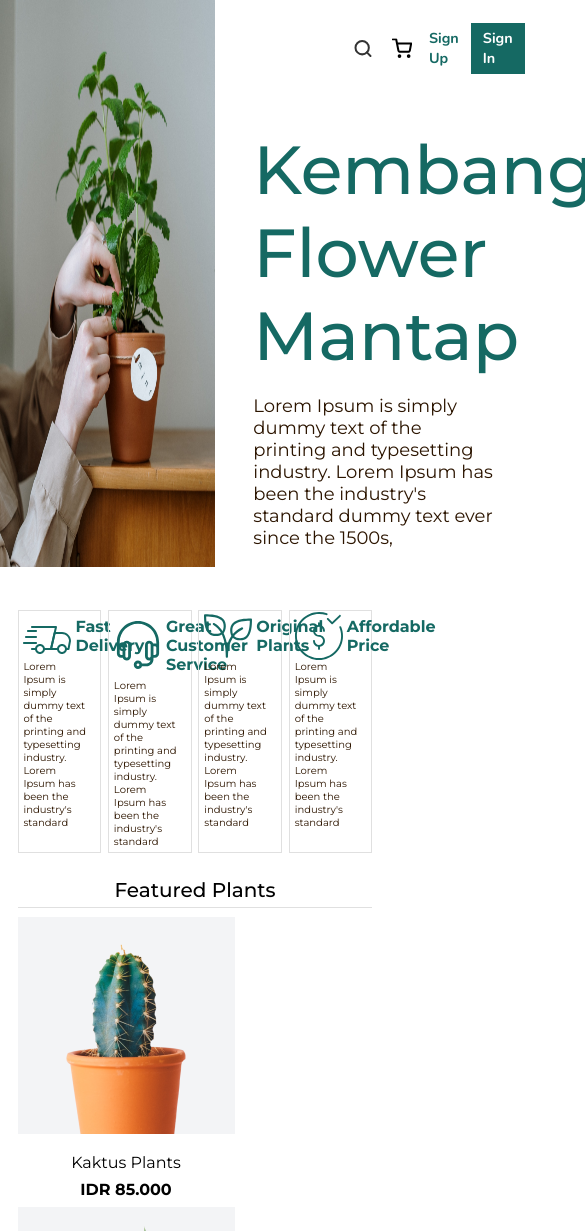
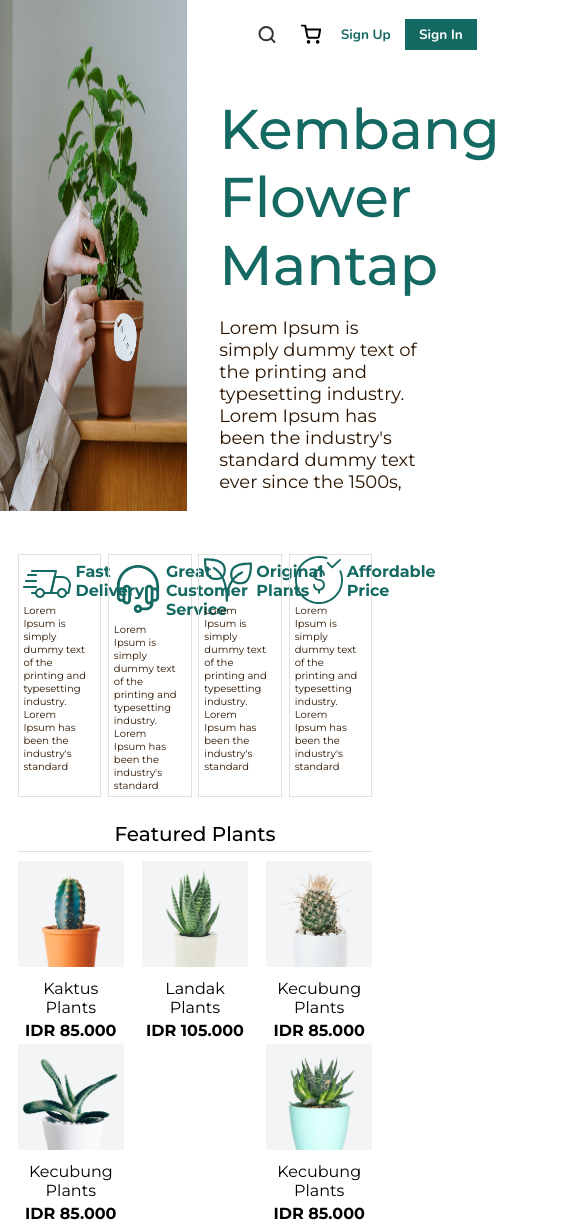
Before and after one commit to m808m/web-programming_task2_variant4, a plain HTML site: page index.html in a window 390 px wide. Shown: the top 1231 px of the page, 585 px wide, since content can reach past the window. Drawn offline with nearby package versions, Linux system fonts and the light colour scheme.

Commit message:
Added Feachers

```diff
--- a/css/style.css
+++ b/css/style.css
@@ -36,6 +36,7 @@ body{
     font-family: 'Nunito', sans-serif;
     border: 1px solid #ffffff;
 
+    white-space: nowrap;
 }
 
 .green_but{
@@ -47,6 +48,8 @@ body{
     font-size: 90%;
     font-family: 'Nunito', sans-serif;
     border: 1px solid #156963;
+
+    white-space: nowrap;
 }
 
 .green_but:hover{
@@ -143,7 +146,9 @@ body{
 
 .products__item img{
     width: 100%;
+    height: auto;
 }
+
 
 .products__item h3{
     font-family: 'Montserrat', sans-serif;
@@ -312,13 +317,71 @@ body{
 }
 
 
-
 .footer__email a{
     border-radius: 2px;
     font-family: 'Raleway', sans-serif;
     font-weight: 500;
     font-size: 8px;
     backdrop-filter: blur(5px);
-
     text-align: center;
 }
+
+
+@media only screen and (max-width: 1220px){
+    .products__item{
+        width: 18%;
+    }
+}
+
+
+@media only screen and (max-width: 1035px){
+    .nav__but{
+        font-size: 85%;
+    }
+
+    .welcome__img{
+        max-width: 50%;
+    }
+
+    .footer div:first-child{
+        margin-left: 6%;
+    }
+
+    .footer__email input[type="email"] {
+        width: 90%;
+    }
+
+    .welcome__left__h1{
+        font-size: 400%;
+    }
+}
+
+
+@media only screen and (max-width: 995px){
+    .footer div:first-child{
+        margin-left: 3%;
+    }
+    .welcome__left__h1{
+        font-size: 350%;
+    }
+}
+
+@media only screen and (max-width: 900px){
+    .welcome__nav{
+        margin-left: 25%;
+        margin-right: 8%;
+    }
+    .welcome__img{
+        max-width: 48%;
+    }
+}
+
+@media only screen and (max-width: 768px ){
+    .products__item{
+        width: 30%;
+    }
+
+}
+
+@media only screen and (max-width: 480px ){
+}
--- a/index.html
+++ b/index.html
@@ -22,8 +22,8 @@
             <div class="welcome__nav">
                 <img src="img/search1.svg" alt="search">
                 <img src="img/shopping-cart1.svg" alt="shopping">
-                <a class="white_but" href="#">Sign Up</a>
-                <a class="green_but" href="#">Sign In</a>
+                <a class="white_but nav__but" href="#">Sign Up</a>
+                <a class="green_but nav__but" href="#">Sign In</a>
             </div>
             <div class="welcome__text">
                 <h1 class="welcome__left__h1">Kembang <br> Flower Mantap</h1>
@@ -73,25 +73,25 @@
         <div class="products__items">
 
             <div class="products__item">
-                <img width="217" height="217" src="img/1_plant.png" alt="Kaktus">
+                <img src="img/1_plant.png" alt="Kaktus">
                 <h3>Kaktus Plants</h3>
                 <p>IDR 85.000</p>
             </div>
 
             <div class="products__item">
-                <img width="217" height="217" src="img/2_plant.png" alt="Kaktus">
+                <img src="img/2_plant.png" alt="Kaktus">
                 <h3>Landak Plants</h3>
                 <p>IDR 105.000</p>
             </div>
 
             <div class="products__item">
-                <img width="217" height="217" src="img/3_plant.png" alt="Kaktus">
+                <img src="img/3_plant.png" alt="Kaktus">
                 <h3>Kecubung Plants</h3>
                 <p>IDR 85.000</p>
             </div>
 
             <div class="products__item">
-                <img width="217" height="217" src="img/4_plant.png" alt="Kaktus">
+                <img src="img/4_plant.png" alt="Kaktus">
                 <h3>Kecubung Plants</h3>
                 <p>IDR 85.000</p>
             </div>
@@ -103,8 +103,6 @@
             </div>
 
         </div>
-
-
 
     </section>
 
```
